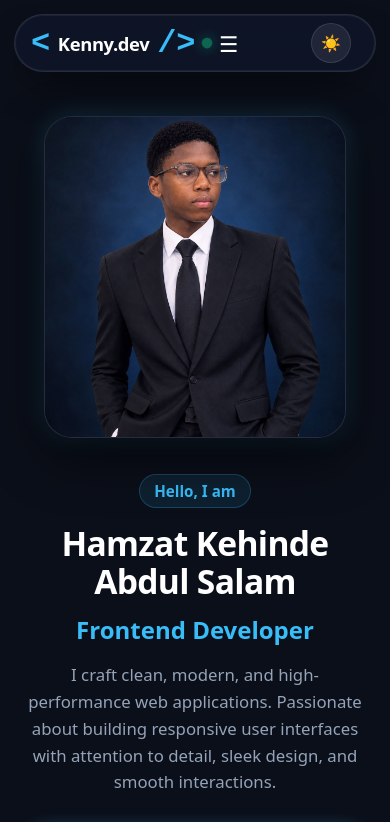
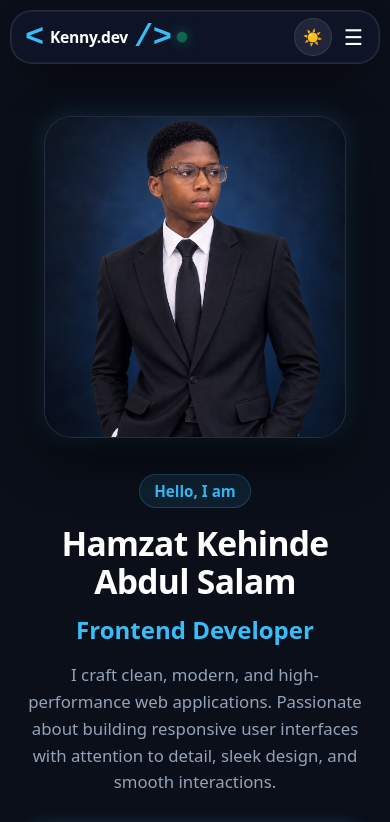
Before and after one commit to kennyvip081-collab/Kenny-portfolio, a React app: page / in a window 390 px wide. Shown: the top 822 px of the page. Built offline with nearby package versions, Linux system fonts and the light colour scheme; the HTML template or start-up script is replaced by a standard one.

Commit message:
Improve responsive navbar and theme toggle

```diff
--- a/src/components/Navbar.css
+++ b/src/components/Navbar.css
@@ -1,4 +1,3 @@
-
 :root {
   --primary-color: #38bdf8;
   --primary-glow: rgba(56, 189, 248, 0.4);
@@ -80,6 +79,7 @@ body {
   color: var(--text);
   letter-spacing: -0.02em;
   transition: var(--transition-smooth);
+  flex-shrink: 0;
 }
 
 .logo-tag {
@@ -102,6 +102,7 @@ body {
   border-radius: 50%;
   box-shadow: 0 0 10px #10b981;
   animation: beaconGlow 2s infinite ease-in-out;
+  flex-shrink: 0;
 }
 
 @keyframes beaconGlow {
@@ -194,23 +195,40 @@ body {
   display: inline-flex;
   align-items: center;
   justify-content: center;
-  width: 40px;
-  height: 40px;
+  gap: 7px;
+  min-height: 38px;
+  padding: 0 13px;
   margin-left: 8px;
-  padding: 0;
   border: 1px solid var(--border);
-  border-radius: 50%;
+  border-radius: 9999px;
   background: var(--hover-background);
   color: var(--text);
-  font-size: 1rem;
+  font-family: var(--font-family);
+  font-size: 0.78rem;
+  font-weight: 600;
   cursor: pointer;
   transition: var(--transition-smooth);
+  white-space: nowrap;
 }
 
 .theme-toggle:hover {
-  transform: translateY(-2px) scale(1.05);
+  transform: translateY(-2px);
   border-color: var(--primary-color);
   box-shadow: 0 0 15px var(--primary-glow);
+}
+
+.theme-toggle-icon {
+  font-size: 1rem;
+  line-height: 1;
+}
+
+.theme-toggle-text {
+  line-height: 1;
+}
+
+.mobile-theme-item,
+.mobile-cta-item {
+  display: none;
 }
 
 .nav-cta-btn {
@@ -218,6 +236,7 @@ body {
   align-items: center;
   gap: 8px;
   padding: 9px 22px;
+  margin-left: 8px;
   font-size: 0.9rem;
   font-weight: 600;
   color: #ffffff;
@@ -228,6 +247,7 @@ body {
   cursor: pointer;
   box-shadow: 0 4px 18px rgba(56, 189, 248, 0.35);
   transition: var(--transition-smooth);
+  white-space: nowrap;
 }
 
 .nav-cta-btn:hover {
@@ -245,14 +265,94 @@ body {
   color: var(--text);
   font-size: 1.35rem;
   cursor: pointer;
-  padding: 4px 8px;
-  border-radius: 8px;
+  padding: 7px 10px;
+  border-radius: 10px;
   user-select: none;
   transition: var(--transition-smooth);
 }
 
 .nav-toggle-label:hover {
   background: var(--hover-background);
+}
+
+.menu-icon {
+  display: block;
+  line-height: 1;
+}
+
+.mobile-theme-toggle {
+  display: flex;
+  align-items: center;
+  justify-content: flex-start;
+  gap: 12px;
+  width: 100%;
+  padding: 12px 16px;
+  border: 1px solid var(--border);
+  border-radius: 14px;
+  background: var(--hover-background);
+  color: var(--text);
+  font-family: var(--font-family);
+  font-size: 0.92rem;
+  font-weight: 600;
+  cursor: pointer;
+  transition: var(--transition-smooth);
+}
+
+.mobile-theme-toggle:hover {
+  border-color: var(--primary-color);
+  background: var(--active-background);
+}
+
+.theme-icon {
+  font-size: 1.05rem;
+}
+
+.theme-text {
+  color: var(--text);
+}
+
+.mobile-cta-btn {
+  display: flex;
+  align-items: center;
+  justify-content: center;
+  gap: 8px;
+  width: 100%;
+  box-sizing: border-box;
+  padding: 11px 18px;
+  color: #ffffff;
+  background: linear-gradient(135deg, #0284c7, #38bdf8);
+  border-radius: 14px;
+  text-decoration: none;
+  font-size: 0.92rem;
+  font-weight: 600;
+  box-shadow: 0 4px 18px rgba(56, 189, 248, 0.3);
+}
+
+@media (max-width: 960px) {
+  .nav-container {
+    padding-left: 18px;
+  }
+
+  .nav-link {
+    padding-left: 12px;
+    padding-right: 12px;
+  }
+
+  .nav-cta-btn {
+    padding-left: 16px;
+    padding-right: 16px;
+  }
+
+  .theme-toggle-text {
+    display: none;
+  }
+
+  .theme-toggle {
+    width: 40px;
+    height: 40px;
+    padding: 0;
+    border-radius: 50%;
+  }
 }
 
 @media (max-width: 768px) {
@@ -262,41 +362,113 @@ body {
   }
 
   .nav-container {
-    padding: 8px 16px;
     position: relative;
+    padding: 8px 10px 8px 16px;
+    border-radius: 22px;
+  }
+
+  .nav-logo {
+    font-size: 1.05rem;
+    gap: 6px;
+  }
+
+  .logo-tag {
+    font-size: 0.95rem;
   }
 
   .nav-links {
     display: none;
     position: absolute;
-    top: calc(100% + 12px);
+    top: calc(100% + 10px);
     left: 0;
     right: 0;
     flex-direction: column;
+    align-items: stretch;
     background: var(--nav-background);
-    backdrop-filter: blur(20px);
-    -webkit-backdrop-filter: blur(20px);
+    backdrop-filter: blur(24px);
+    -webkit-backdrop-filter: blur(24px);
     border: 1px solid var(--border);
     border-radius: 20px;
-    padding: 16px;
-    gap: 8px;
-    box-shadow: 0 20px 40px rgba(0, 0, 0, 0.8);
+    padding: 12px;
+    gap: 6px;
+    box-shadow: 0 20px 40px rgba(0, 0, 0, 0.55);
+  }
+
+  .nav-toggle-checkbox:checked ~ .nav-links {
+    display: flex;
+  }
+
+  .nav-link {
+    display: block;
+    width: 100%;
+    box-sizing: border-box;
+    padding: 12px 16px;
+    border-radius: 12px;
+  }
+
+  .nav-link::after {
+    display: none;
+  }
+
+  .nav-link.active {
+    border-radius: 12px;
+  }
+
+  .nav-toggle-label {
+    display: flex;
+    align-items: center;
+    justify-content: center;
+    order: 4;
+  }
+
+  .theme-toggle {
+    margin-left: auto;
+    margin-right: 4px;
+    order: 3;
   }
 
   .nav-cta-btn {
     display: none;
   }
 
-  .nav-toggle-label {
+  .mobile-theme-item,
+  .mobile-cta-item {
     display: block;
+    margin-top: 4px;
+  }
+}
+
+@media (max-width: 480px) {
+  .portfolio-navbar {
+    top: 10px;
+    width: calc(100% - 20px);
+  }
+
+  .nav-container {
+    padding: 7px 8px 7px 14px;
+  }
+
+  .nav-logo {
+    font-size: 0.98rem;
+  }
+
+  .status-dot {
+    width: 7px;
+    height: 7px;
   }
 
   .theme-toggle {
-    margin-left: auto;
-    margin-right: 8px;
+    width: 38px;
+    height: 38px;
   }
 
-  .nav-toggle-checkbox:checked ~ .nav-links {
-    display: flex;
+  .nav-toggle-label {
+    padding: 6px 8px;
+  }
+
+  .nav-links {
+    top: calc(100% + 8px);
+    border-radius: 18px;
+    padding: 10px;
   }
 }
--- a/src/components/Navbar.tsx
+++ b/src/components/Navbar.tsx
@@ -1,4 +1,4 @@
-
+import { useState } from 'react';
 import './Navbar.css';
 import { NavLink, Link } from 'react-router-dom';
 
@@ -8,12 +8,17 @@ type NavbarProps = {
 };
 
 export default function App({ darkMode, setDarkMode }: NavbarProps) {
+  const [menuOpen, setMenuOpen] = useState(false);
+
+  const closeMenu = () => {
+    setMenuOpen(false);
+  };
+
   return (
     <header className="portfolio-navbar">
       <nav className="nav-container">
 
-        {/* Brand Logo with Availability Status Dot */}
-        <a href="#home" className="nav-logo">
+        <a href="#home" className="nav-logo" onClick={closeMenu}>
           <span className="logo-tag">&lt;</span>
           <span>Kenny.dev</span>
           <span className="logo-tag">/&gt;</span>
@@ -23,26 +28,30 @@ export default function App({ darkMode, setDarkMode }: NavbarProps) {
           ></span>
         </a>
 
-        {/* Mobile Menu Toggle */}
         <input
           type="checkbox"
           id="nav-toggle"
           className="nav-toggle-checkbox"
+          checked={menuOpen}
+          onChange={(e) => setMenuOpen(e.target.checked)}
         />
 
         <label
           htmlFor="nav-toggle"
           className="nav-toggle-label"
-          aria-label="Toggle navigation menu"
+          aria-label={menuOpen ? 'Close navigation menu' : 'Open navigation menu'}
+          title={menuOpen ? 'Close menu' : 'Open menu'}
         >
-          ☰
+          <span className="menu-icon">
+            {menuOpen ? '✕' : '☰'}
+          </span>
         </label>
 
-        {/* Navigation Links */}
         <ul className="nav-links">
           <li>
             <NavLink
               to="/"
+              onClick={closeMenu}
               className={({ isActive }) =>
                 isActive ? 'nav-link active' : 'nav-link'
               }
@@ -54,6 +63,7 @@ export default function App({ darkMode, setDarkMode }: NavbarProps) {
           <li>
             <NavLink
               to="/projects"
+              onClick={closeMenu}
               className={({ isActive }) =>
                 isActive ? 'nav-link active' : 'nav-link'
               }
@@ -65,6 +75,7 @@ export default function App({ darkMode, setDarkMode }: NavbarProps) {
           <li>
             <NavLink
               to="/skill"
+              onClick={closeMenu}
               className={({ isActive }) =>
                 isActive ? 'nav-link active' : 'nav-link'
               }
@@ -74,25 +85,57 @@ export default function App({ darkMode, setDarkMode }: NavbarProps) {
           </li>
 
           <li>
-            <a href="#contact" className="nav-link">
+            <a
+              href="#contact"
+              className="nav-link"
+              onClick={closeMenu}
+            >
               Contact
             </a>
           </li>
+
+          <li className="mobile-theme-item">
+            <button
+              className="mobile-theme-toggle"
+              onClick={() => setDarkMode(!darkMode)}
+              aria-label="Toggle dark and light mode"
+            >
+              <span className="theme-icon">
+                {darkMode ? '☀️' : '🌙'}
+              </span>
+              <span className="theme-text">
+                {darkMode ? 'Light Mode' : 'Dark Mode'}
+              </span>
+            </button>
+          </li>
+
+          <li className="mobile-cta-item">
+            <Link
+              to="/#contact"
+              className="mobile-cta-btn"
+              onClick={closeMenu}
+            >
+              Hire Me <span>&rarr;</span>
+            </Link>
+          </li>
         </ul>
 
-        {/* Dark / Light Mode Button */}
         <button
           className="theme-toggle"
           onClick={() => setDarkMode(!darkMode)}
           aria-label="Toggle dark and light mode"
           title={darkMode ? 'Switch to light mode' : 'Switch to dark mode'}
         >
-          {darkMode ? '☀️' : '🌙'}
+          <span className="theme-toggle-icon">
+            {darkMode ? '☀️' : '🌙'}
+          </span>
+          <span className="theme-toggle-text">
+            {darkMode ? 'Light Mode' : 'Dark Mode'}
+          </span>
         </button>
 
-        {/* Call To Action Button */}
         <Link to="/#contact" className="nav-cta-btn">
-          Hire Me &rarr;
+          Hire Me <span>&rarr;</span>
         </Link>
 
       </nav>
```
